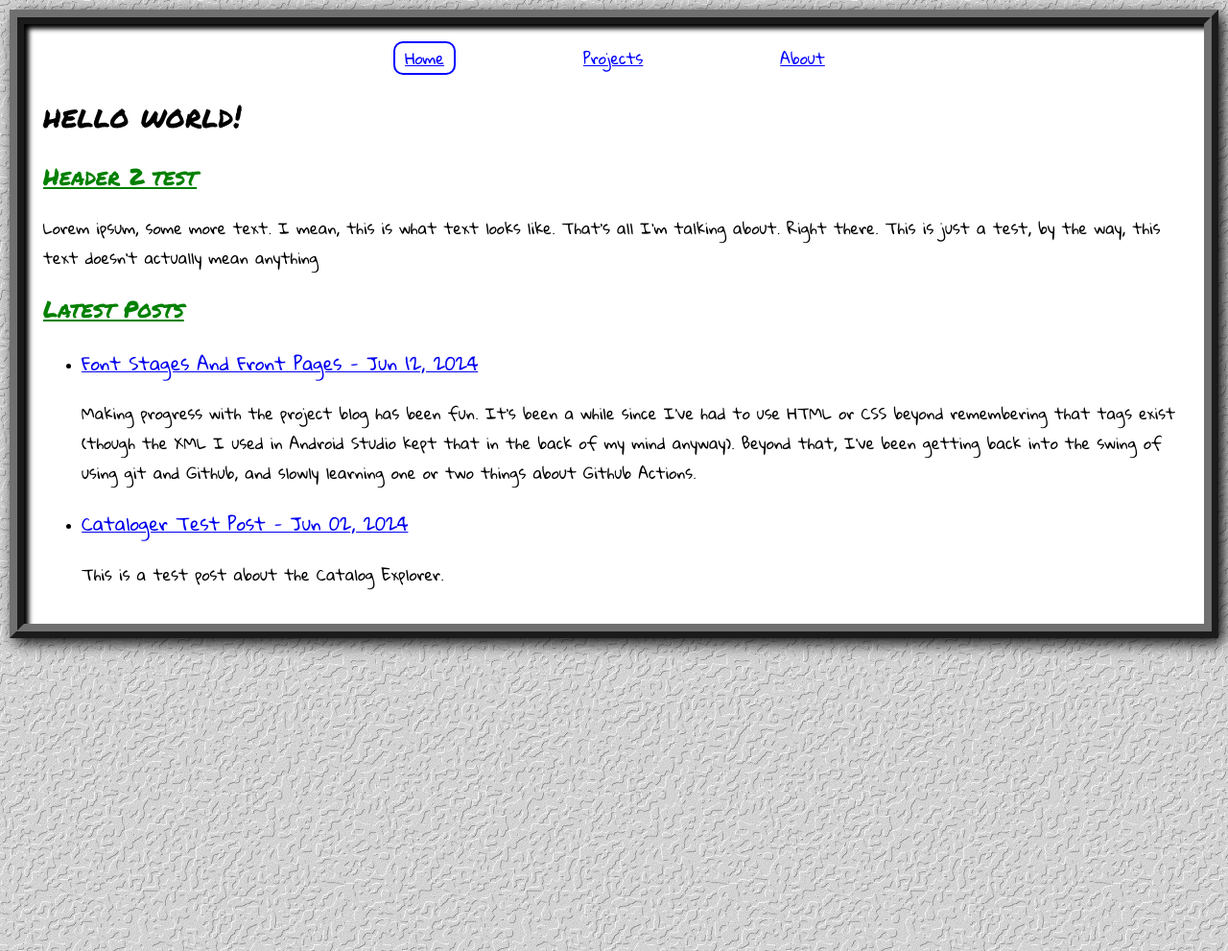
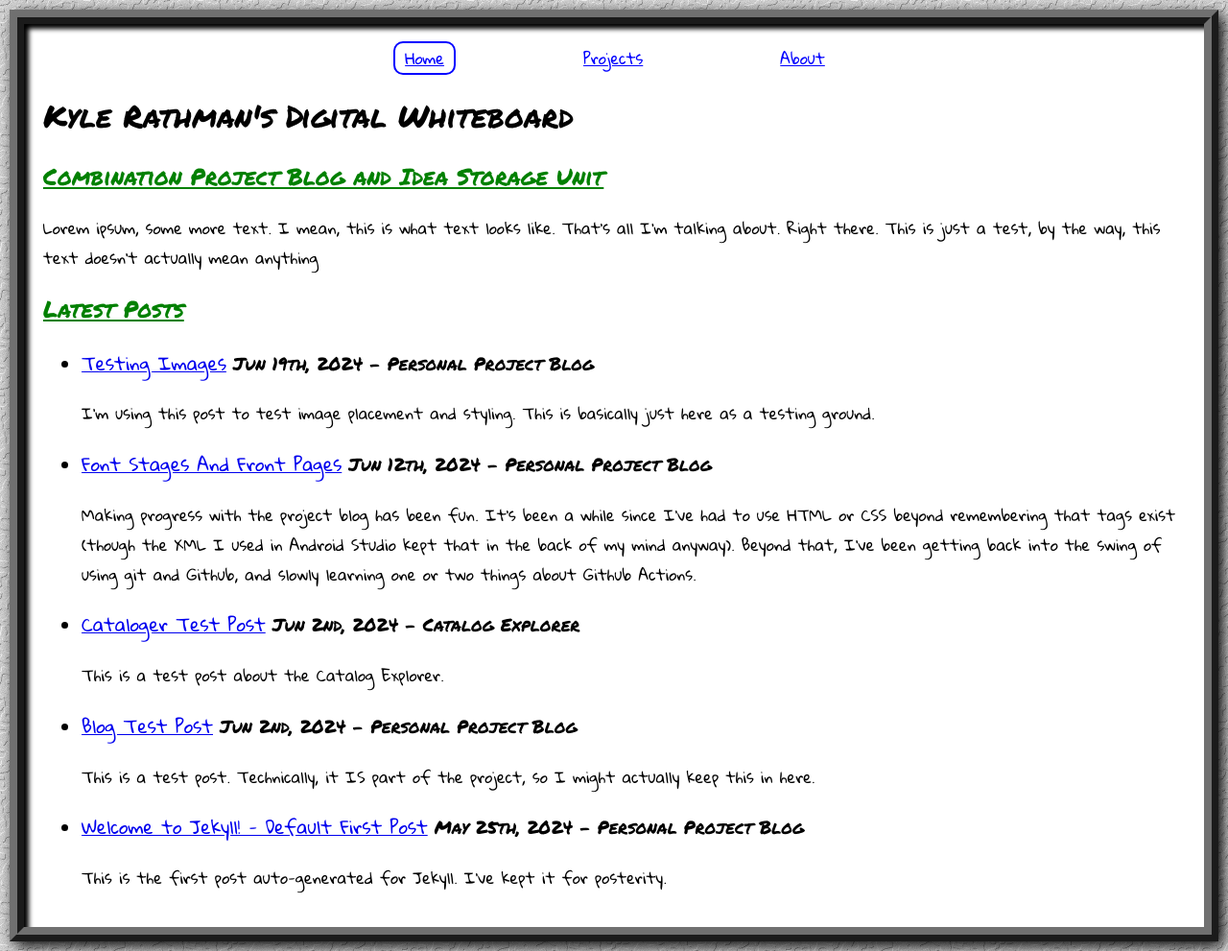
Before and after one commit to krathman257/krathman257.github.io, a Jekyll site: the page built from docs/index.html, in a window 1280 px wide. Shown: the whole page at 96% size. Built offline with Jekyll 4.4.1, drawn with Linux system fonts in a browser that asks for light colours.

Commit message:
Standardized date format, tested image styling

```diff
--- /dev/null
+++ b/docs/_includes/dateFormat.html
@@ -0,0 +1 @@
+{{ include.date | date_to_string: "ordinal", "US" }}
--- a/docs/_layouts/post.html
+++ b/docs/_layouts/post.html
@@ -3,7 +3,7 @@
 ---
 <h1>{{ page.title }}</h1>
 <p>
-	{{ page.date | date:"%b %d, %Y" }} - {{ page.project }}
+	{% include dateFormat.html date=page.date %}
 	{% assign project = site.projects | where: 'short_name', page.project | first %}
 	{% if project %}
 	- <a href="{{ project.url }}">{{ project.name }}</a>
--- a/docs/_layouts/project.html
+++ b/docs/_layouts/project.html
@@ -10,6 +10,6 @@
 <ul>
 	{% assign filtered_posts = site.posts | where: 'project', page.short_name %}
 	{% for post in filtered_posts %}
-	<li><a href="{{ post.url }}">{{ post.title }}</a></li>
+	<li><a href="{{ post.url }}">{{ post.title }}</a> - {% include dateFormat.html date=post.date %}</li>
 	{% endfor %}
 </ul>
--- /dev/null
+++ b/docs/_posts/2024-06-19-testing-images.md
@@ -0,0 +1,8 @@
+---
+project: blog
+---
+I'm using this post to test image placement and styling. This is basically just here as a testing ground.
+
+![](/assets/images/blog-testImage.jpg)
+
+Well, I had to use SOMETHING for the test image. Something tasteful, something nice.
--- a/docs/_sass/main.scss
+++ b/docs/_sass/main.scss
@@ -31,7 +31,7 @@
 	font-weight: 400;
 }
 
-p,a {
+p,a,li {
 	font-family: "Gloria Hallelujah", sans-serif;
 }
 
@@ -39,3 +39,11 @@
 	color: green;
 	text-decoration: underline;
 }
+
+img {
+	display: block;
+	margin-left: auto;
+	margin-right: auto;
+	box-shadow: 3px 3px 5px;
+	transform: 30deg;
+}
--- a/docs/index.html
+++ b/docs/index.html
@@ -2,15 +2,18 @@
 title: Home Page
 ---
 
-<h1>{{ "Hello World!" | downcase }}</h1>
-<h2>Header 2 test</h2>
+<h1>Kyle Rathman's Digital Whiteboard</h1>
+<h2>Combination Project Blog and Idea Storage Unit</h2>
 <p>Lorem ipsum, some more text. I mean, this is what text looks like. That's all I'm talking about. Right there. This is just a test, by the way, this text doesn't actually mean anything</p>
 <h2>Latest Posts</h2>
 <ul>
-	{% for post in site.posts limit:2 %}
+	{% for post in site.posts limit:10 %}
+	{% assign project = site.projects | where:'short_name', post.project | first %}
+	{% if project %}
 	<li>
-		<h3><a href="{{ post.url }}">{{ post.title }} - {{ post.date | date:"%b %d, %Y" }}</a></h3>
+		<h3><a href="{{ post.url }}">{{ post.title }}</a> {% include dateFormat.html date=post.date %} - {{ project.name }}</h3>
 		{{ post.excerpt }}
 	</li>
+	{% endif %}
 	{% endfor %}
 </ul>
```
Also changed, not shown: docs/assets/images/blog-testImage.jpg (added).
